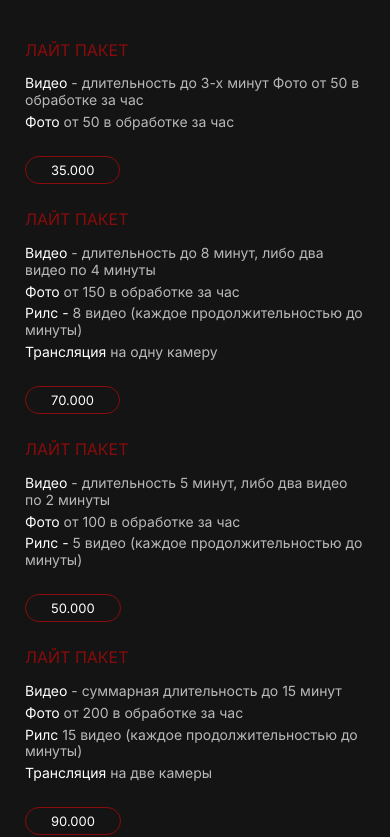
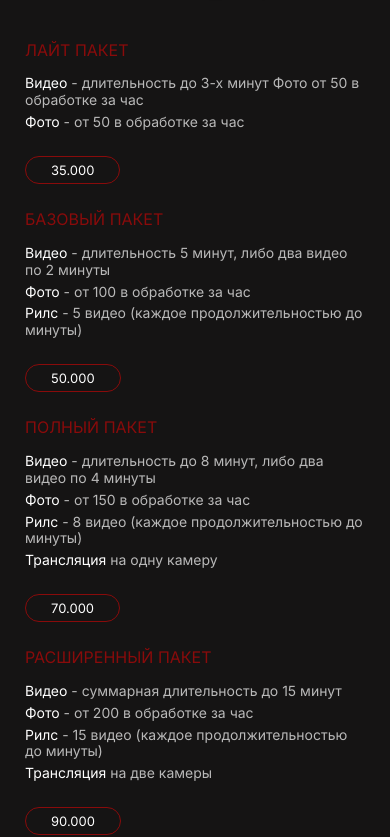
Before and after one commit to dkireenkovproject/KoMedia, a Vue app: page / in a window 390 px wide. Shown: the part 4415-5252 px from the top of the page. Built offline with nearby package versions, Linux system fonts and the light colour scheme; a web font is replaced by a local one.

Commit message:
first commitnew97

```diff
--- a/src/components/BasePrice.vue
+++ b/src/components/BasePrice.vue
@@ -12,7 +12,7 @@
         </div>
         <div class="price__table">
           <ul class="list-reset price__list">
-            <li class="price__item">
+            <li class="price__item price__dop1">
               <span class="price__span">Лайт пакет</span>
               <div class="price__desc">
                 <span class="price__desc-title"
@@ -20,23 +20,23 @@
                   обработке за час</span
                 >
                 <span class="price__desc-title"
-                  ><span style="color: #fff">Фото</span> от 50 в обработке за час</span
+                  ><span style="color: #fff">Фото</span> - от 50 в обработке за час</span
                 >
               </div>
               <a class="price__link" href="/">35.000</a>
             </li>
-            <li class="price__item">
-              <span class="price__span">Лайт пакет</span>
+            <li class="price__item price__dop2">
+              <span class="price__span">Полный пакет</span>
               <div class="price__desc">
                 <span class="price__desc-title"
                   ><span style="color: #fff">Видео</span> - длительность до 8 минут, либо два видео
                   по 4 минуты</span
                 >
                 <span class="price__desc-title"
-                  ><span style="color: #fff">Фото</span> от 150 в обработке за час</span
+                  ><span style="color: #fff">Фото</span> - от 150 в обработке за час</span
                 >
                 <span class="price__desc-title"
-                  ><span style="color: #fff">Рилс -</span> 8 видео (каждое продолжительностью до
+                  ><span style="color: #fff">Рилс</span> - 8 видео (каждое продолжительностью до
                   минуты)</span
                 >
                 <span class="price__desc-title"
@@ -45,34 +45,34 @@
               </div>
               <a class="price__link" href="/">70.000</a>
             </li>
-            <li class="price__item">
-              <span class="price__span">Лайт пакет</span>
+            <li class="price__item price__dop3">
+              <span class="price__span">Базовый пакет</span>
               <div class="price__desc">
                 <span class="price__desc-title"
                   ><span style="color: #fff">Видео</span> - длительность 5 минут, либо два видео по
                   2 минуты</span
                 >
                 <span class="price__desc-title"
-                  ><span style="color: #fff">Фото</span> от 100 в обработке за час</span
+                  ><span style="color: #fff">Фото</span> - от 100 в обработке за час</span
                 >
                 <span class="price__desc-title"
-                  ><span style="color: #fff">Рилс -</span> 5 видео (каждое продолжительностью до
+                  ><span style="color: #fff">Рилс</span> - 5 видео (каждое продолжительностью до
                   минуты)</span
                 >
               </div>
               <a class="price__link" href="/">50.000</a>
             </li>
-            <li class="price__item">
-              <span class="price__span">Лайт пакет</span>
+            <li class="price__item price__dop4">
+              <span class="price__span">Расширенный пакет</span>
               <div class="price__desc">
                 <span class="price__desc-title"
                   ><span style="color: #fff">Видео</span> - суммарная длительность до 15 минут</span
                 >
                 <span class="price__desc-title"
-                  ><span style="color: #fff">Фото</span> от 200 в обработке за час</span
+                  ><span style="color: #fff">Фото</span> - от 200 в обработке за час</span
                 >
                 <span class="price__desc-title"
-                  ><span style="color: #fff">Рилс</span> 15 видео (каждое продолжительностью до
+                  ><span style="color: #fff">Рилс</span> - 15 видео (каждое продолжительностью до
                   минуты)</span
                 >
                 <span class="price__desc-title"
@@ -239,5 +239,25 @@
       max-width: 100%;
     }
   }
+  &__dop1 {
+    @media (max-width: 930px) {
+      order: 1;
+    }
+  }
+  &__dop2 {
+    @media (max-width: 930px) {
+      order: 3;
+    }
+  }
+  &__dop3 {
+    @media (max-width: 930px) {
+      order: 2;
+    }
+  }
+  &__dop4 {
+    @media (max-width: 930px) {
+      order: 4;
+    }
+  }
 }
 </style>
```
